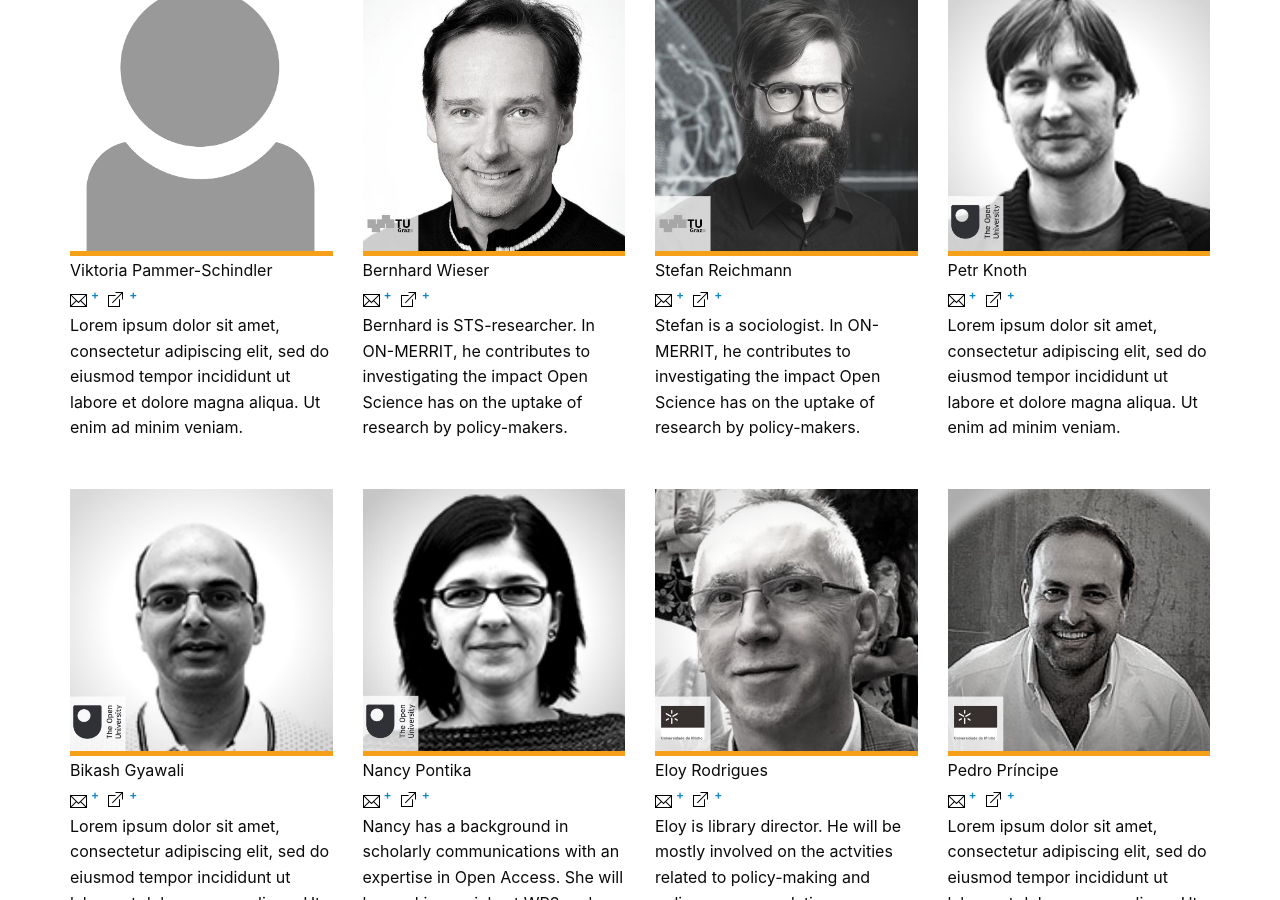
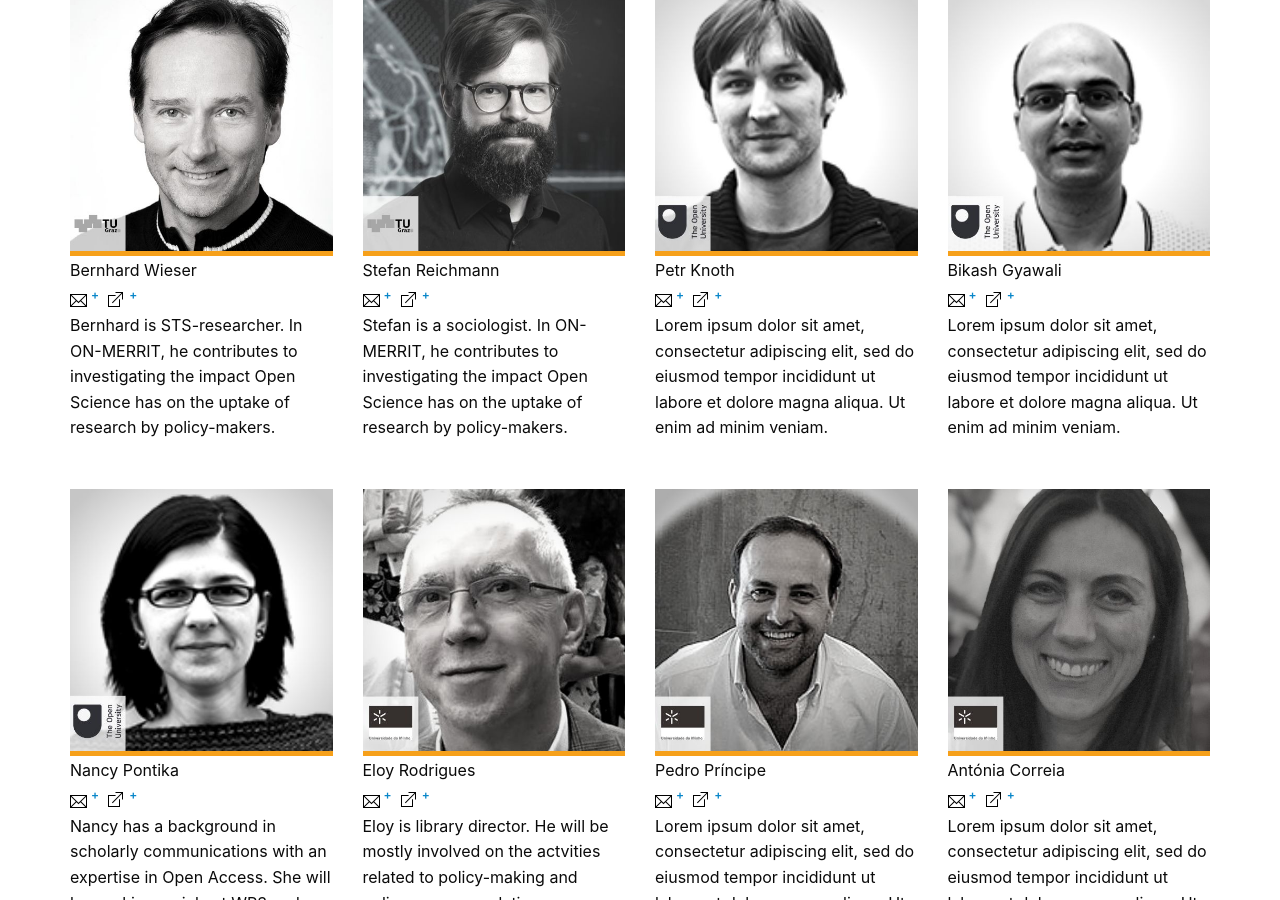
Before and after one commit to subugoe/on-merrit-website, a Jekyll site: the page built from pages/about/team.md, in a window 1280 px wide and 900 px high, scrolled down 1044 px. Built offline with Jekyll 4.4.1, drawn with Linux system fonts in a browser that asks for light colours; nearby versions of some CDN libraries; comment, search, counter and statistics services are not loaded.

Commit message:
Update people.yml

```diff
--- a/_data/people.yml
+++ b/_data/people.yml
@@ -24,13 +24,6 @@
     en:
       - https://twitter.com/ilireh
   mail: ilire.hasani-mavriqi@tugraz.at
-  text: Lorem ipsum dolor sit amet, consectetur adipiscing elit, sed do eiusmod tempor incididunt ut labore et dolore magna aliqua. Ut enim ad minim veniam.
-
-- name: Viktoria Pammer-Schindler
-  urls:
-    en:
-      - https://twitter.com/ViktoriaPammer
-  mail:
   text: Lorem ipsum dolor sit amet, consectetur adipiscing elit, sed do eiusmod tempor incididunt ut labore et dolore magna aliqua. Ut enim ad minim veniam.
 
 - name: Bernhard Wieser
```
